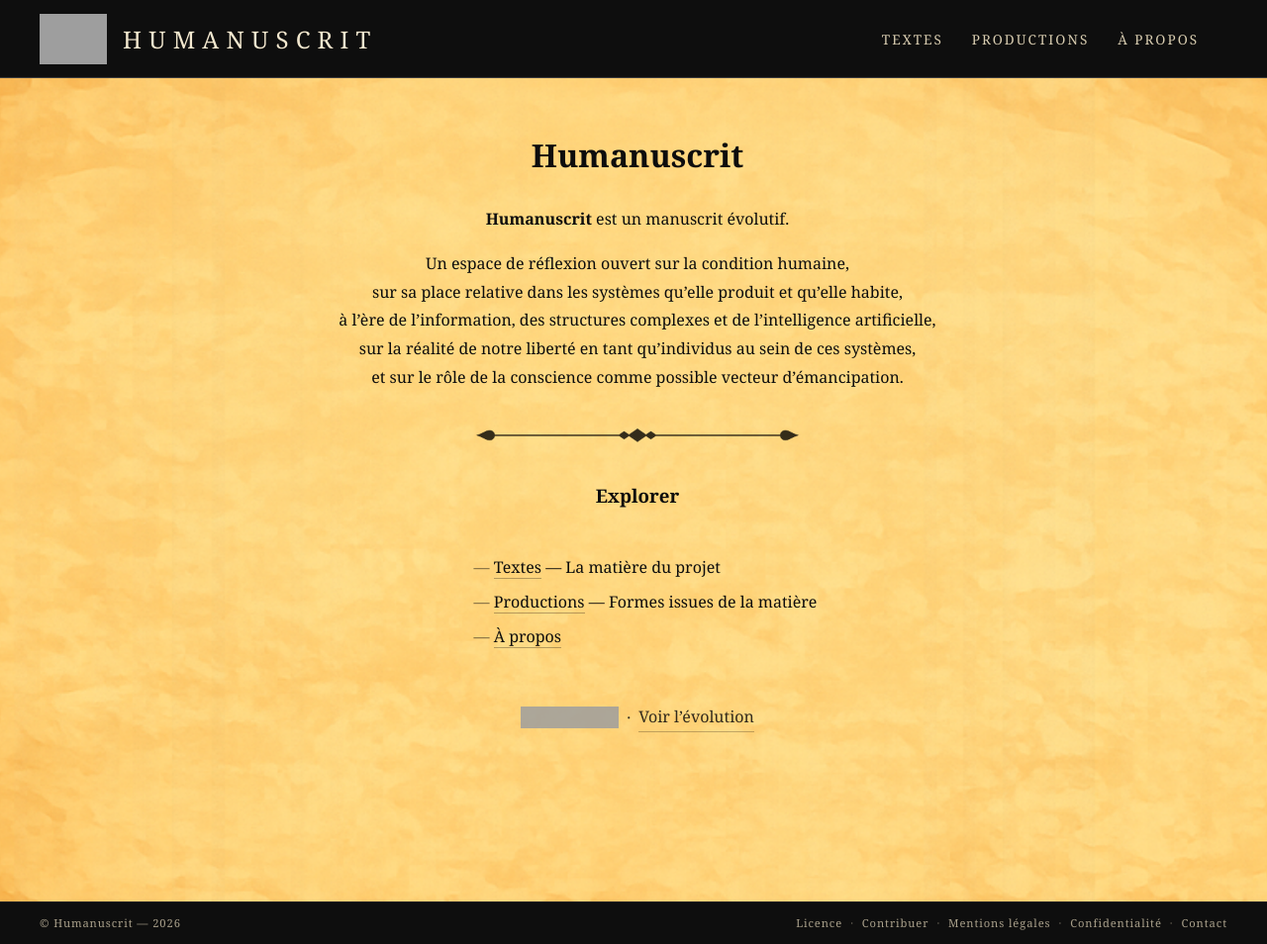
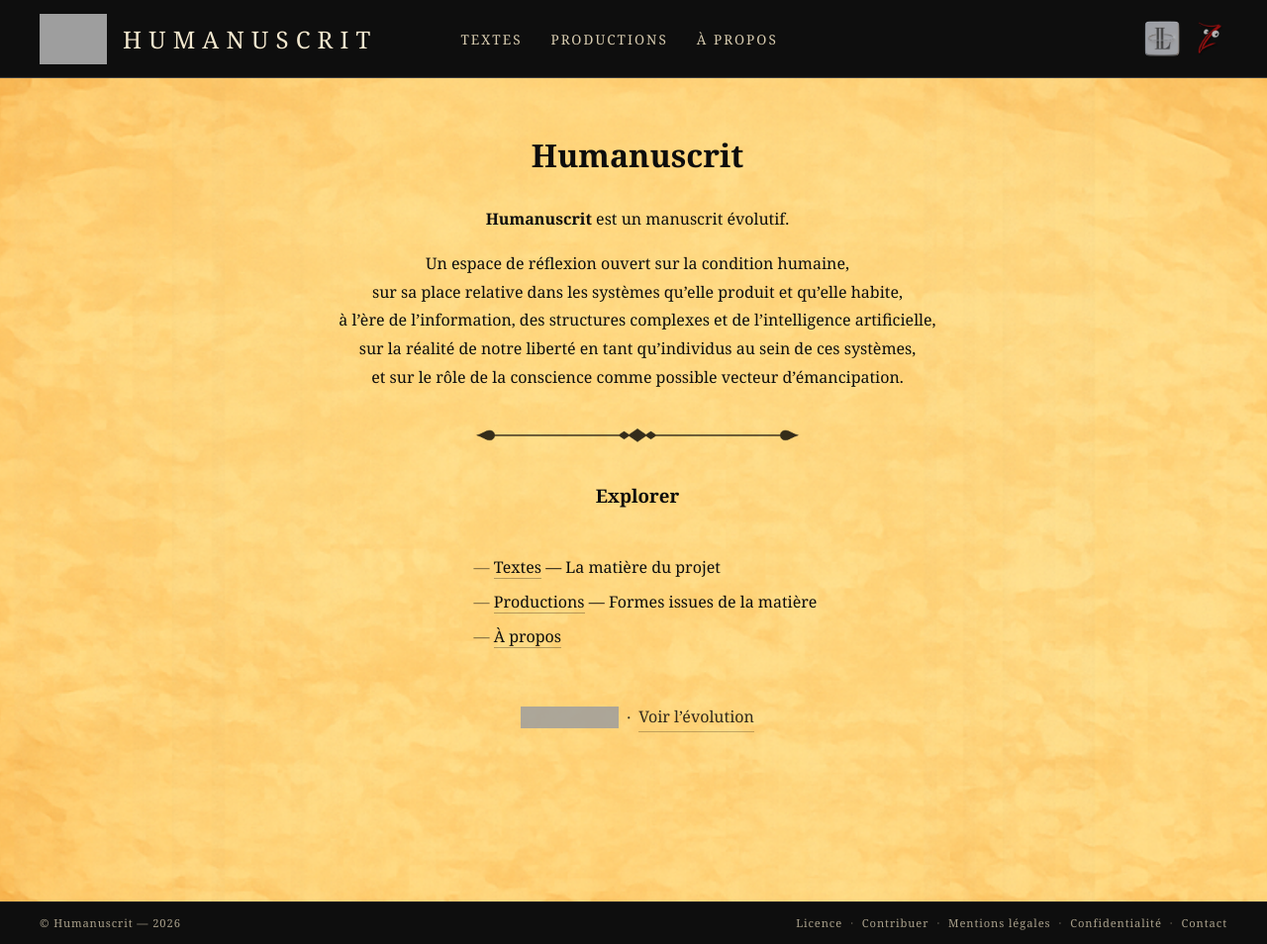
Before and after one commit to maxcarriere/humanuscrit, a Jekyll site: the page built from index.md, in a window 1280 px wide and 954 px high. Shown: the whole window at 99% size. Built offline with Jekyll 4.4.1, drawn with Linux system fonts in a browser that asks for light colours; grey boxes are pictures that could not be loaded.

Commit message:
Centrer le menu et ajouter les logos Lectura/Zmaths dans le header
Le menu principal est maintenant centré en desktop (layout 3 colonnes).
Les logos de lectura.world et zmaths.net sont affichés à droite du header
et accessibles via le menu hamburger en mobile.

Co-Authored-By: Claude Opus 4.6 <noreply@anthropic.com>

```diff
--- a/_includes/header.html
+++ b/_includes/header.html
@@ -11,6 +11,14 @@
       <a href="{{ '/productions/' | relative_url }}">Productions</a>
       <a href="{{ '/a-propos/' | relative_url }}">À propos</a>
     </nav>
+    <div class="header-external">
+      <a href="https://lectura.world" target="_blank" rel="noopener" title="Lectura">
+        <img src="{{ '/assets/images/logo-lectura.png' | relative_url }}" alt="Lectura">
+      </a>
+      <a href="https://zmaths.net" target="_blank" rel="noopener" title="Zmaths">
+        <img src="{{ '/assets/images/logo-zmaths.png' | relative_url }}" alt="Zmaths">
+      </a>
+    </div>
     <button class="menu-toggle" type="button" aria-label="Menu" aria-expanded="false" aria-controls="nav-menu">
       <span class="menu-toggle-icon"></span>
     </button>
@@ -22,6 +30,9 @@
       <a href="{{ '/mentions-legales/' | relative_url }}">Mentions légales</a>
       <a href="{{ '/confidentialite/' | relative_url }}">Confidentialité</a>
       <a href="{{ '/contact/' | relative_url }}">Contact</a>
+      <span class="nav-menu-sep"></span>
+      <a href="https://lectura.world" target="_blank" rel="noopener">Lectura</a>
+      <a href="https://zmaths.net" target="_blank" rel="noopener">Zmaths</a>
     </div>
   </div>
 </header>
--- a/assets/css/style.scss
+++ b/assets/css/style.scss
@@ -61,10 +61,24 @@ body *::after {
   flex-wrap: wrap;
 }
 
-/* Desktop : titre à gauche, menu à droite (space-between) */
+/* Desktop : 3 colonnes – logo | menu centré | liens externes */
 @media (min-width: 1200px) {
   .header-inner {
     justify-content: space-between;
+  }
+
+  .header-brand,
+  .site-nav,
+  .header-external {
+    flex: 1;
+  }
+
+  .site-nav {
+    justify-content: center;
+  }
+
+  .header-external {
+    justify-content: flex-end;
   }
 }
 
@@ -92,6 +106,30 @@ body *::after {
   font-size: 1.5rem;
   margin: 0;
   text-transform: uppercase;
+}
+
+.header-external {
+  display: flex;
+  align-items: center;
+  gap: 0.75rem;
+}
+
+.header-external a {
+  display: flex;
+  align-items: center;
+  opacity: 0.7;
+  transition: opacity 0.2s;
+}
+
+.header-external a:hover {
+  opacity: 1;
+}
+
+.header-external img {
+  width: 36px;
+  height: 36px;
+  border-radius: 6px;
+  display: block;
 }
 
 .site-nav {
@@ -154,6 +192,10 @@ body *::after {
   }
 
   .site-nav {
+    display: none;
+  }
+
+  .header-external {
     display: none;
   }
 
```
Also changed, not shown: assets/images/logo-lectura.png (added), assets/images/logo-zmaths.png (added).
